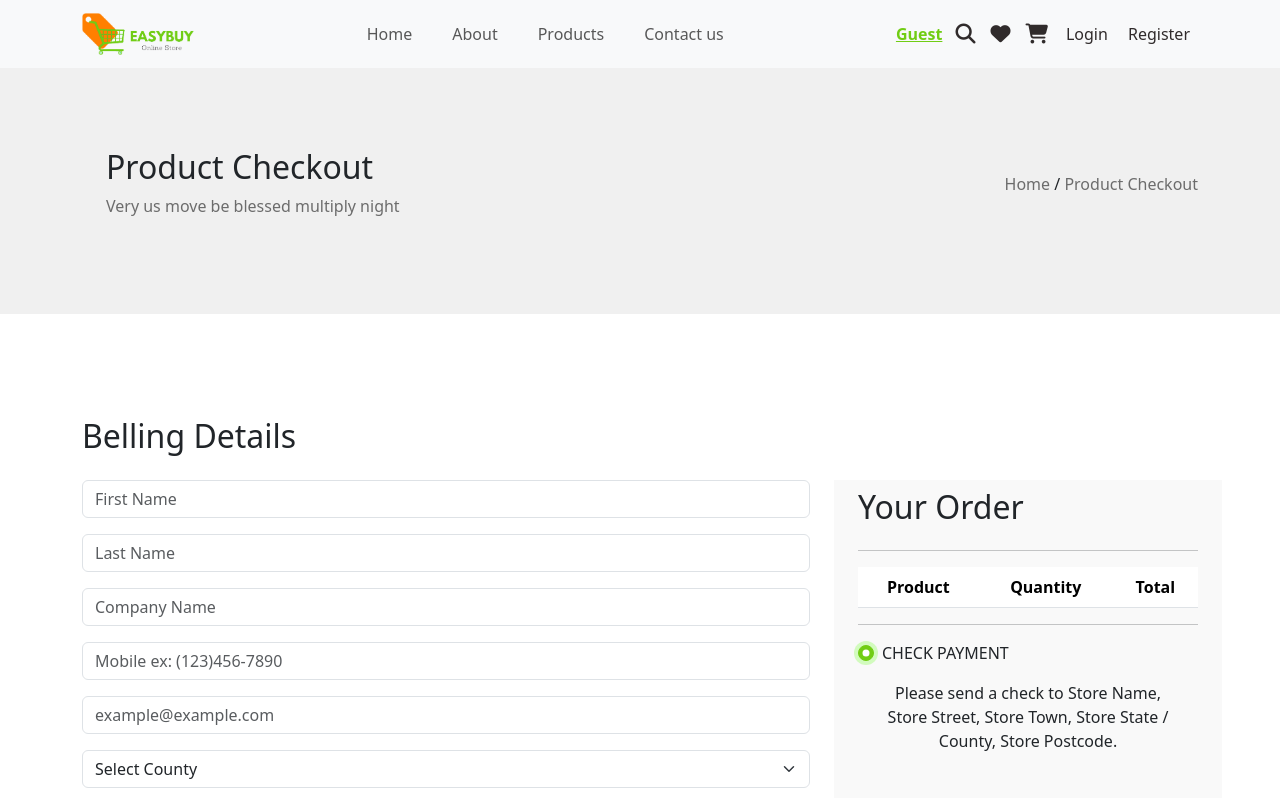
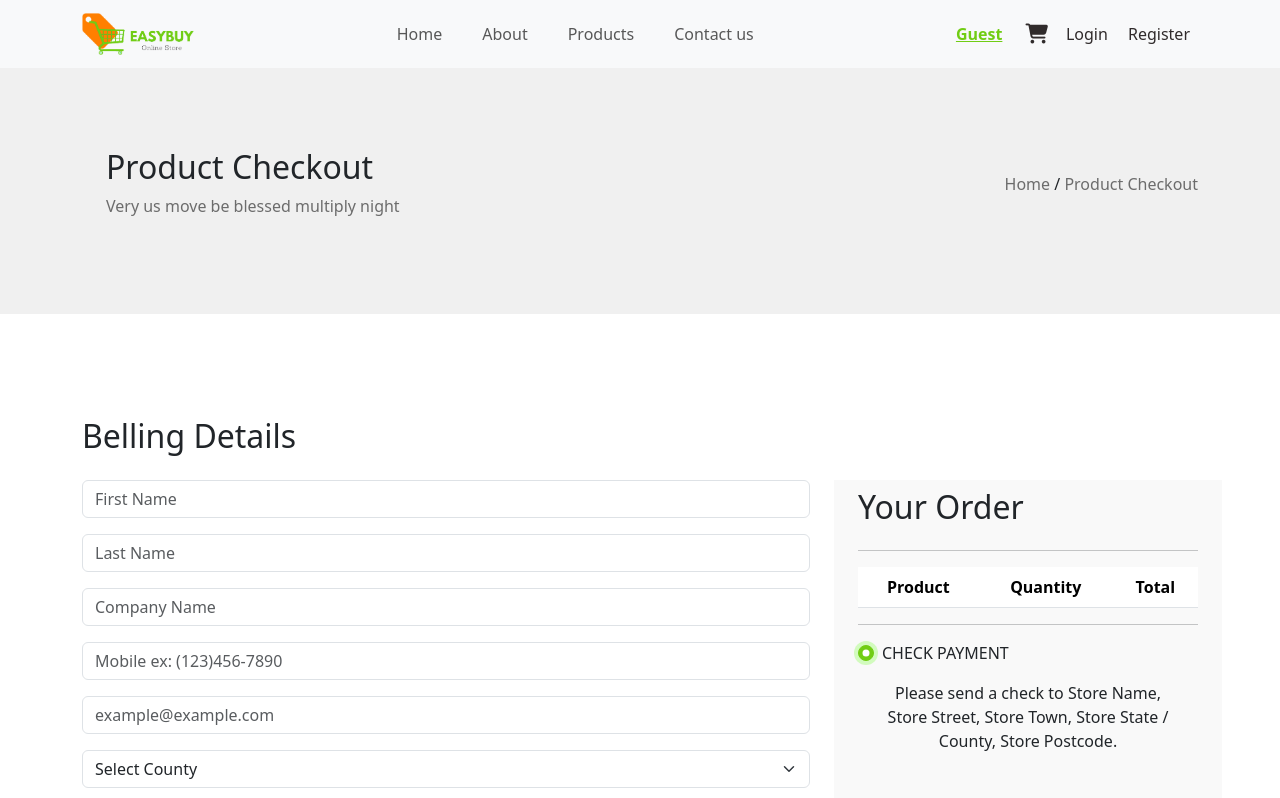
Before and after one commit to WilliamGeorge1997/JavaScriptFinalProject, a plain HTML site: page checkout.html in a window 1280 px wide. Shown: the top 798 px of the page. Drawn offline with Linux system fonts and the light colour scheme.

Commit message:
checkout page updated

```diff
--- a/checkout.html
+++ b/checkout.html
@@ -55,7 +55,7 @@
         </div>
         <div class="icons d-flex">
           <li class="username me-2" id="homeUsername" data-index=""></li>
-          <li class="nav-item dropdown">
+          <li class="nav-item dropdown d-none">
             <a
               class="search"
               href="#"
@@ -76,7 +76,7 @@
               </form>
             </ul>
           </li>
-          <li class="wishlist" id="wishlist">
+          <li class="wishlist d-none" id="wishlist">
             <a><i class="fa-solid fa-heart fa-lg"></i></a>
           </li>
           <li class="cart" id="cart">
--- a/js/checkout.js
+++ b/js/checkout.js
@@ -257,6 +257,8 @@ proceed.addEventListener("click", function (e) {
     input8 === true &&
     input9 === true
   ) {
+    users[userContainer.id].carProduct = [];
+    localStorage.setItem("userEmailsStorage", JSON.stringify(users));
     location.assign("../congratulations.html");
   }
 });
```
